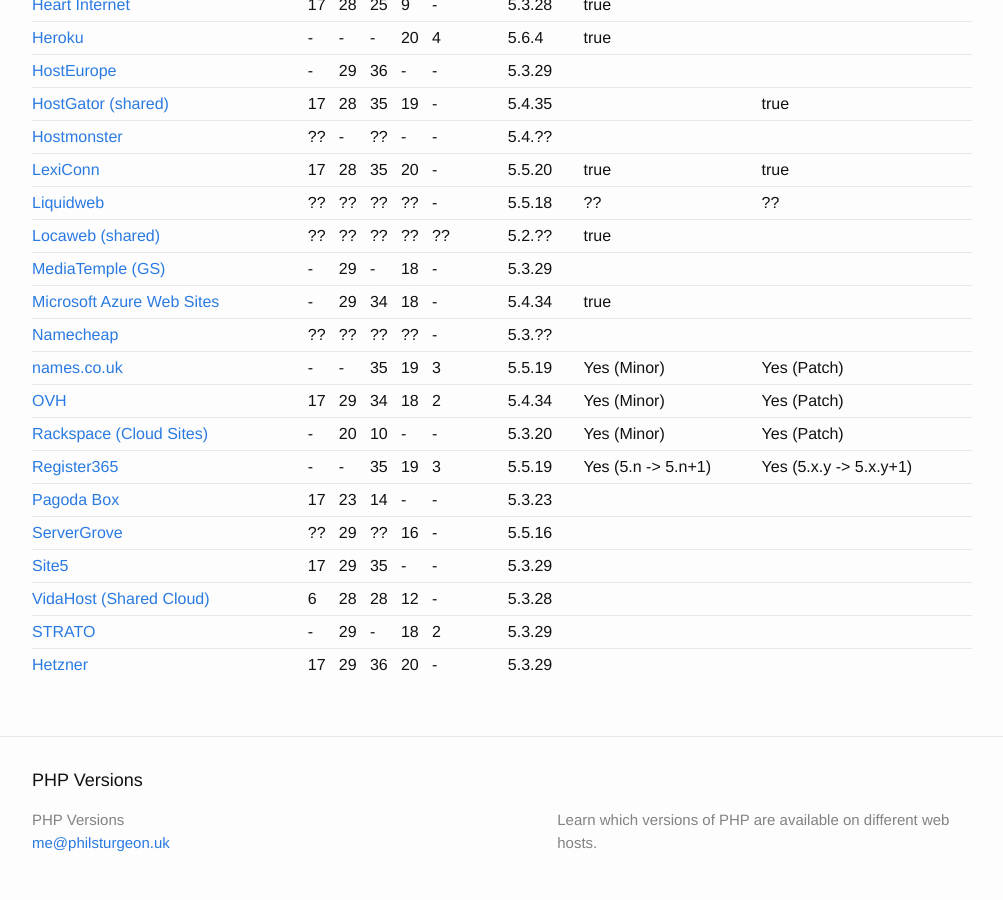
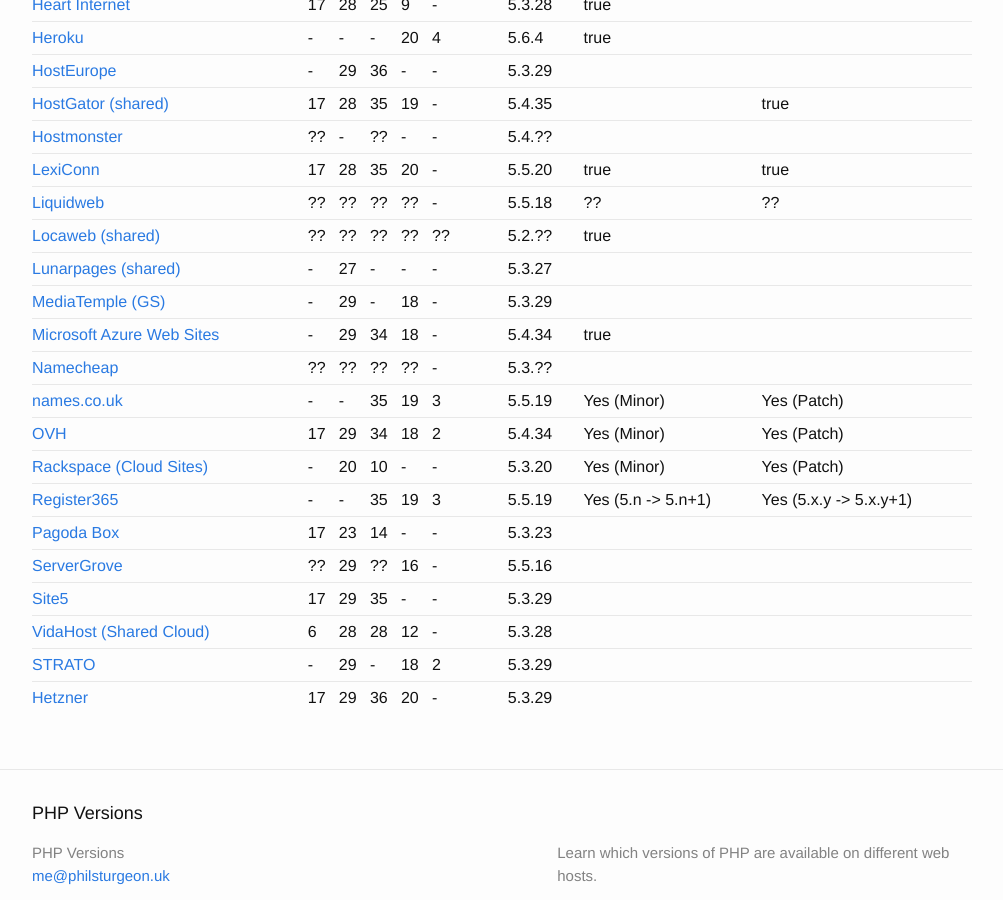
Before and after one commit to phpversions/phpversions.info, a Jekyll site: the page built from index.html, in a window 1280 px wide and 900 px high, scrolled down 582 px. Shown: the whole window, without its empty margins (138-1141 px from the left). Built offline with Jekyll 4.4.1, drawn with Linux system fonts in a browser that asks for light colours.

Commit message:
Add version for Lunarpages (shared).

```diff
--- a/_data/hosts.yml
+++ b/_data/hosts.yml
@@ -120,6 +120,12 @@
   default: 5.2.??
   manual_update: Yes
 
+- name: "Lunarpages (shared)"
+  url: "https://support.lunarpages.com/knowledge_bases/article/326?fallback=true"
+  php53: 27
+  default: 5.3.27
+  manual_update: No
+
 - name: "MediaTemple (GS)"
   url: "http://mediatemple.net/webhosting/shared/"
   php53: 29
```
